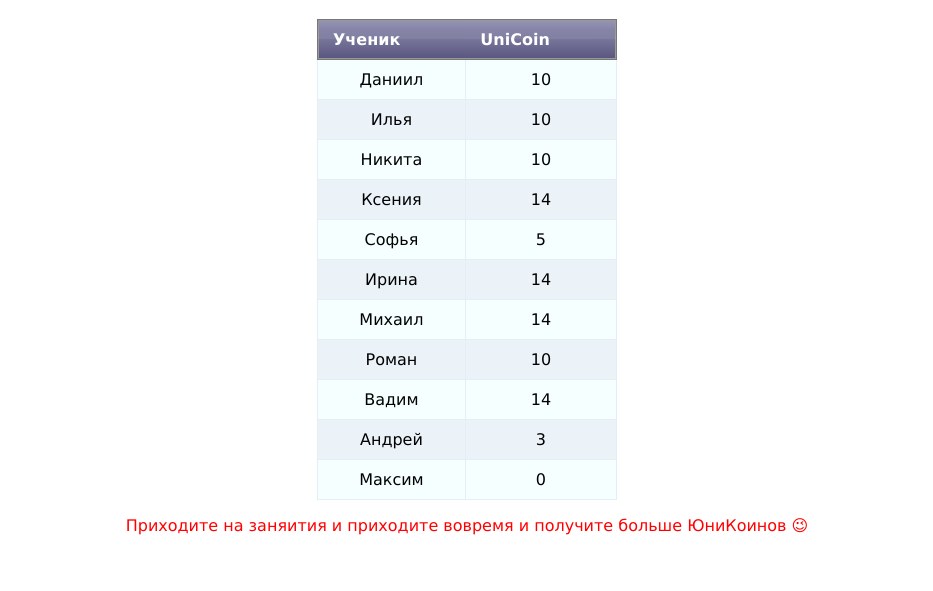
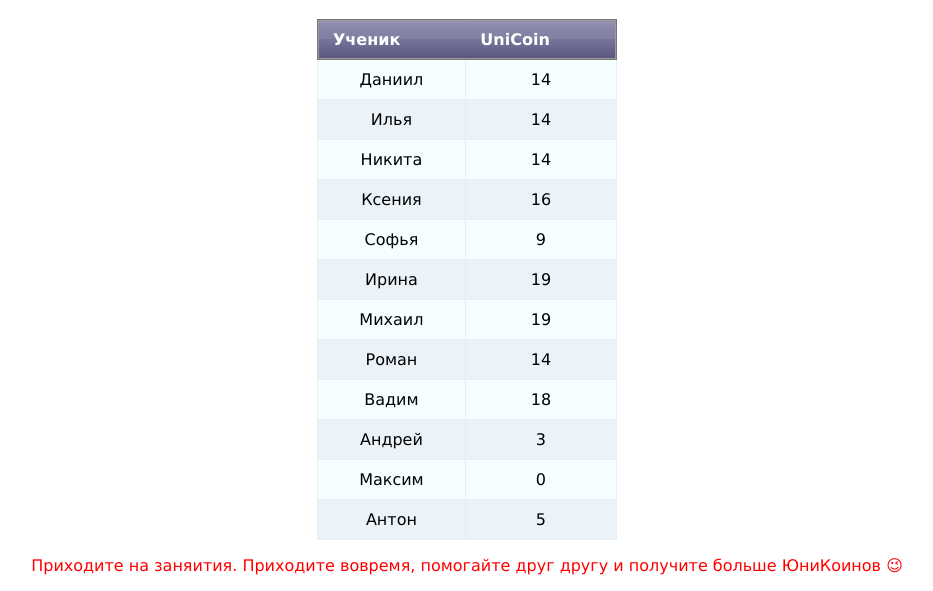
Before and after one commit to Anastasiya2017/Anastasiya2017, a plain HTML site: page unicoin.html in a window 1280 px wide. Shown: the part 209-800 px from the top of the page, without its empty margins (173-1106 px from the left). Drawn offline with Linux system fonts and the light colour scheme.

Commit message:
Update unicoin.html

```diff
--- a/unicoin.html
+++ b/unicoin.html
@@ -25,39 +25,39 @@
   </tr>
   <tr>
     <td>Даниил</td>
-    <td>10</td>
+    <td>14</td>
     </tr>
   <tr>
     <td>Илья</td>
-     <td>10</td>
+     <td>14</td>
     </tr>
   <tr>
     <td>Никита</td>
-    <td>10</td>
+    <td>14</td>
     </tr>
   <tr>
     <td>Ксения</td>
+    <td>16</td>
+  </tr>
+    <tr>
+    <td>Софья</td>
+    <td>9</td>
+  </tr>
+  <tr>
+    <td>Ирина</td>
+    <td>19</td>
+  </tr>
+  <tr>
+    <td>Михаил</td>
+    <td>19</td>
+  </tr>
+    <tr>
+    <td>Роман</td>
     <td>14</td>
   </tr>
     <tr>
-    <td>Софья</td>
-    <td>5</td>
-  </tr>
-  <tr>
-    <td>Ирина</td>
-    <td>14</td>
-  </tr>
-  <tr>
-    <td>Михаил</td>
-    <td>14</td>
-  </tr>
-    <tr>
-    <td>Роман</td>
-    <td>10</td>
-  </tr>
-    <tr>
     <td>Вадим</td>
-    <td>14</td>
+    <td>18</td>
   </tr>
   <tr>
     <td>Андрей</td>
@@ -67,8 +67,12 @@
     <td>Максим</td>
     <td>0</td>
   </tr>
+  <tr>
+    <td>Антон</td>
+    <td>5</td>
+  </tr>
 </table>
 
-  <p style="color: red">Приходите на заняития и приходите вовремя и получите больше ЮниКоинов 😉</p>
+<p style="color: red">Приходите на заняития. Приходите вовремя, помогайте друг другу и получите больше ЮниКоинов 😉</p>
 </body>
 </html>
```
